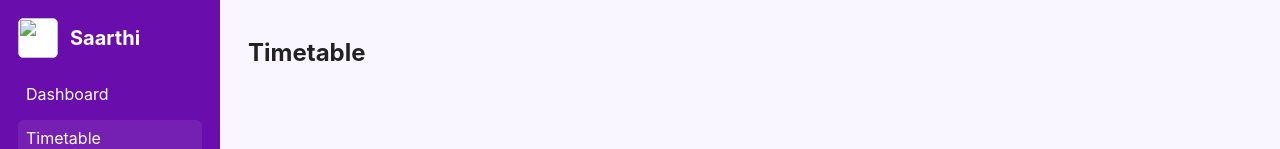
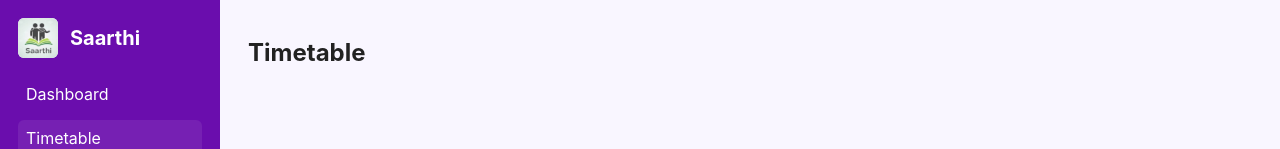
Before and after one commit to mansivyas11/sarthi1, a plain HTML site: page timetable.html in a window 1280 px wide. Shown: the top 149 px of the page. Drawn offline with Linux system fonts and the light colour scheme.

Commit message:
Update timetable.html

```diff
--- a/timetable.html
+++ b/timetable.html
@@ -9,7 +9,7 @@
 <body>
   <div class="app">
     <aside class="sidebar">
-      <div class="brand"><img src="assets/logo-placeholder.png" alt=""><h1>Saarthi</h1></div>
+      <div class="brand"><img src="images/logo.jpg" alt=""><h1>Saarthi</h1></div>
       <nav>
         <a href="index.html">Dashboard</a>
         <a href="timetable.html" class="active">Timetable</a>
```
